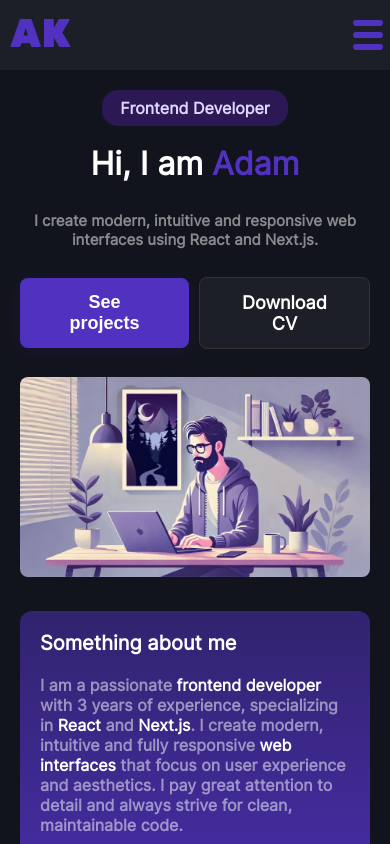
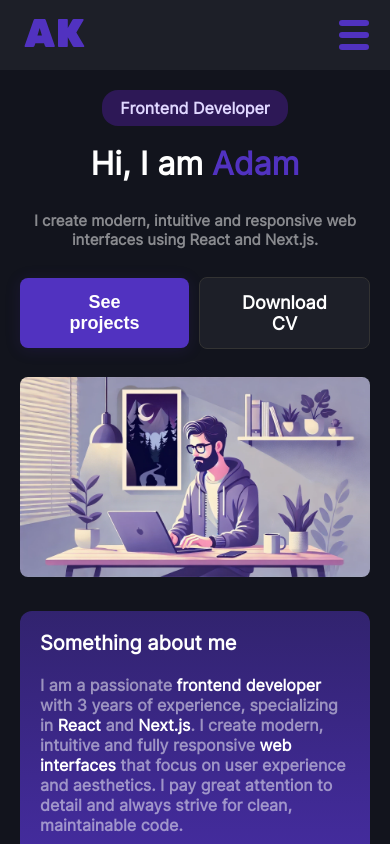
Before and after one commit to AdamKowalczuk/portfolio-2023, a React (Create React App) app: page / in a window 390 px wide. Shown: the top 844 px of the page. Built offline with nearby package versions, Linux system fonts and the light colour scheme.

Commit message:
change nav padding on mobile

```diff
--- a/src/pages/Nav/Nav.js
+++ b/src/pages/Nav/Nav.js
@@ -23,7 +23,7 @@ const NavContent = styled.div`
   height: 70px;
   padding: 0 50px;
   @media only screen and (max-width: 600px) {
-    padding: 0 10px;
+    padding: 0 24px;
   }
 `;
 
```
